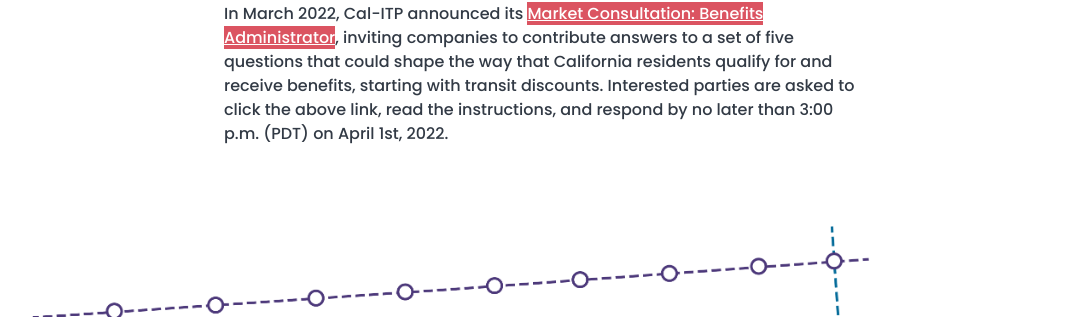
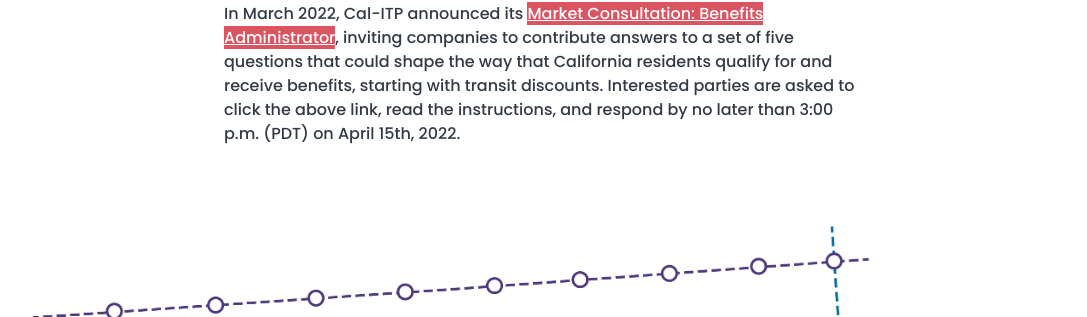
Before and after one commit to cal-itp/calitp.org, a Jekyll site: the page built from index.html, in a window 1280 px wide and 900 px high, scrolled down 3835 px. Shown: the part 234-551 px from the top of the window, without its empty margins (96-1183 px from the left). Built offline with Jekyll 4.4.1, drawn with Linux system fonts in a browser that asks for light colours.

Commit message:
chore: extend market sounding deadline

```diff
--- a/index.html
+++ b/index.html
@@ -99,7 +99,7 @@
 
     <p>Throughout 2021, Cal-ITP forged new partnerships and live-tested solutions, advancing our vision across our three primary project areas. Check out our <a rel="noreferrer" target="_blank" class="purple-link" href="{{ site.baseurl }}/assets/Cal-ITP.2021.Accomplishments.Report.pdf">2021 Accomplishments Report</a> for complete details on our contactless payment demonstration projects and other ways in which our teams tackled mobility service data, payment acceptance, and eligibility for discounts and benefits.</p>
 
-    <p>In March 2022, Cal-ITP announced its <a rel="noreferrer" target="_blank" class="red-link" href="{{ site.baseurl }}/assets/Cal-ITP.Market.Consultation.Benefits.Administrator.pdf">Market Consultation: Benefits Administrator</a>, inviting companies to contribute answers to a set of five questions that could shape the way that California residents qualify for and receive benefits, starting with transit discounts. Interested parties are asked to click the above link, read the instructions, and respond by no later than 3:00 p.m. (PDT) on April 1st, 2022.</p>
+    <p>In March 2022, Cal-ITP announced its <a rel="noreferrer" target="_blank" class="red-link" href="{{ site.baseurl }}/assets/Cal-ITP.Market.Consultation.Benefits.Administrator.pdf">Market Consultation: Benefits Administrator</a>, inviting companies to contribute answers to a set of five questions that could shape the way that California residents qualify for and receive benefits, starting with transit discounts. Interested parties are asked to click the above link, read the instructions, and respond by no later than 3:00 p.m. (PDT) on April 15th, 2022.</p>
   </section>
 
   <picture class="railway">
```
